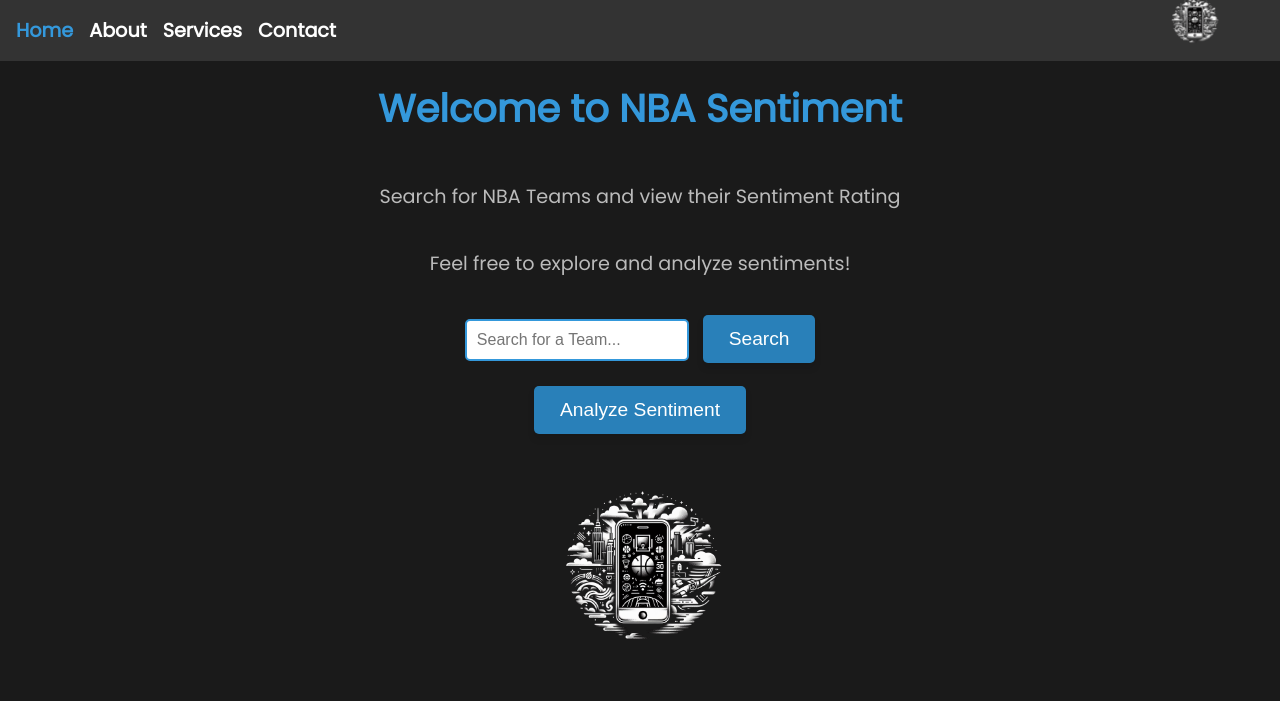
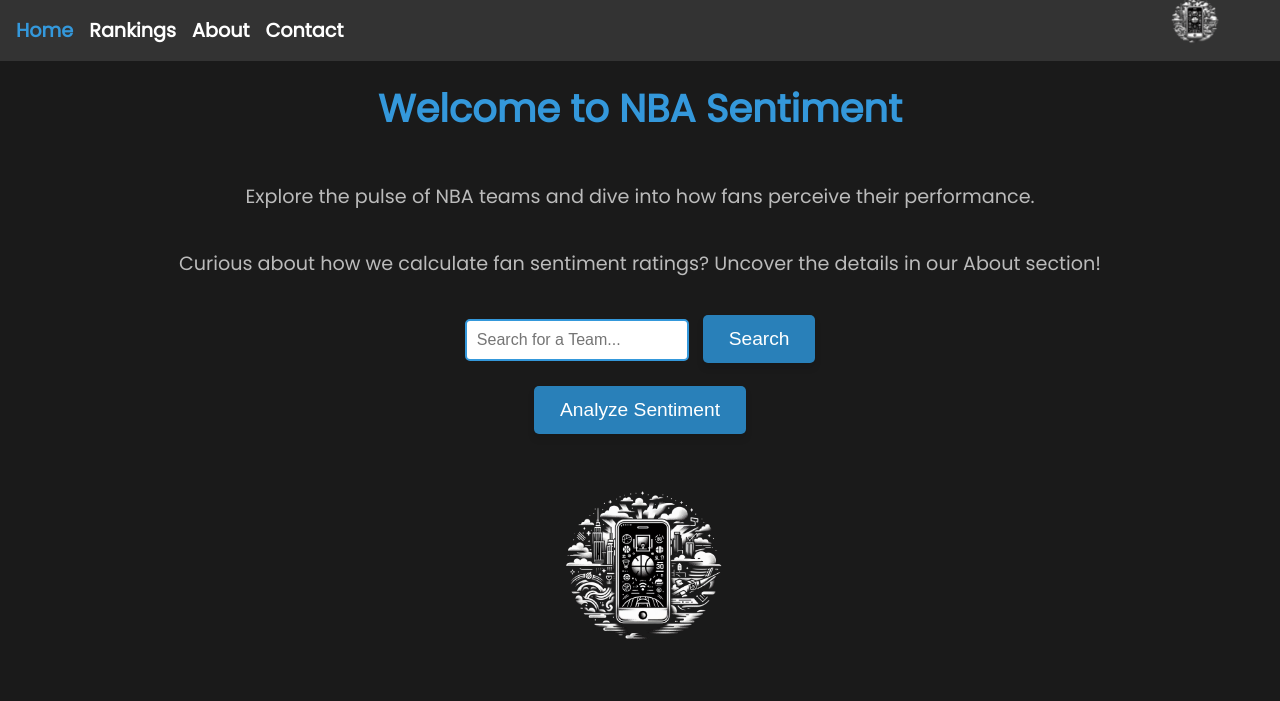
Before and after one commit to carsondrobe/nba-sentiment, a Django app: page /sentiment/ in a window 1280 px wide. Shown: the top 701 px of the page. Run offline with Django 5.2, Linux system fonts and the light colour scheme.

Commit message:
Updated UI, Improved Ratings, Normalized percent

```diff
--- a/sentiment/templates/sentiment/home.html
+++ b/sentiment/templates/sentiment/home.html
@@ -22,11 +22,6 @@
             color: #fff;
             min-height: 100vh;
             /* Remove height: 100vh; */
-        }
-
-        h1 {
-            margin-top: 10vh;
-            /* Adjust this value based on the height of your navbar */
         }
 
         nav {
@@ -72,6 +67,7 @@
         }
 
         h1 {
+            margin-top: 10vh;
             font-size: 3vw;
             /* Use viewport width for font size */
             font-weight: bold;
@@ -169,15 +165,16 @@
     <nav>
         <ul>
             <li><a href="/sentiment/">Home</a></li>
-            <li><a href="#about">About</a></li>
-            <li><a href="#services">Services</a></li>
+            <li><a href="#about">Rankings</a></li>
+            <li><a href="#services">About</a></li>
             <li><a href="#contact">Contact</a></li>
         </ul>
         <img src="{% static 'sentiment/nbaSentimentLogo.png' %}" alt="nbaSentimentLogo" id="navbarLogo">
     </nav>
     <h1>Welcome to NBA Sentiment</h1>
-    <p>Search for NBA Teams and view their Sentiment Rating</p>
-    <p>Feel free to explore and analyze sentiments!</p>
+    <p>Explore the pulse of NBA teams and dive into how fans perceive their performance.</p>
+    <p>Curious about how we calculate fan sentiment ratings? Uncover the details in our About section!</p>
+
     <div class="search-bar">
         <form method="post" action="{% url 'home' %}">
             {% csrf_token %}
--- a/sentiment/views.py
+++ b/sentiment/views.py
@@ -7,6 +7,7 @@
 from datetime import datetime, timedelta
 from statistics import mean
 import spacy
+import numpy as np
 
 
 def configure():
@@ -27,7 +28,7 @@
             q=f"{team_name} FULL GAME HIGHLIGHTS highlights full game",
             part="id,snippet",
             type="video",
-            maxResults=3,  # Adjust the number of results as needed
+            maxResults=3,  # Adjusts the number of videos
             channelId="UCWJ2lWNubArHWmf3FIHbfcQ",  # NBA Official Youtube Channel ID
             publishedAfter=published_after,
         )
@@ -44,8 +45,9 @@
     next_page_token = None
 
     while current_results < total_max_results:
-        remaining_results = total_max_results - current_results
-        results_to_retrieve = min(remaining_results, max_results_per_page)
+        results_to_retrieve = min(
+            total_max_results - current_results, max_results_per_page
+        )
 
         comments_response = (
             youtube.commentThreads()
@@ -90,25 +92,24 @@
             )
 
         comments_text = "\n".join(comments)
-        print(comments_text)
 
         sia = SentimentIntensityAnalyzer()
-        polarity = [sia.polarity_scores(comment)["compound"] for comment in comments]
 
-        positive_comments = [
-            comment for comment, score in zip(comments, polarity) if score > 0.05
-        ]
-        negative_comments = [
-            comment for comment, score in zip(comments, polarity) if score < -0.05
-        ]
-        neutral_comments = [
-            comment
-            for comment, score in zip(comments, polarity)
-            if -0.05 <= score <= 0.05
-        ]
+        polarity = np.array(
+            [sia.polarity_scores(comment)["compound"] for comment in comments]
+        )
 
-        avg_compound_score = mean(polarity)
-        print("Average Compound Score:", avg_compound_score)
+        positive_comments = np.array(comments)[polarity > 0.05].tolist()
+        negative_comments = np.array(comments)[polarity < -0.05].tolist()
+        neutral_comments = np.array(comments)[
+            (polarity >= -0.05) & (polarity <= 0.05)
+        ].tolist()
+
+        avg_compound_score = np.mean(polarity)
+
+        # Normalize to a percentage and round
+        avg_compound_score = ((avg_compound_score - -0.1) / (0.6 - -0.1)) * (100)
+        avg_compound_score = round(avg_compound_score, 1)
 
         return render(
             request,
```
Also changed, not shown: sentiment/templates/sentiment/sentiment_analysis.html (+22 -14 lines).
